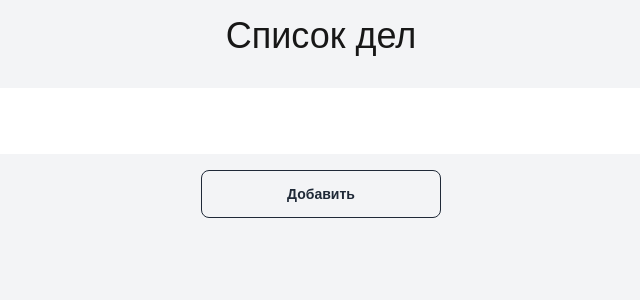
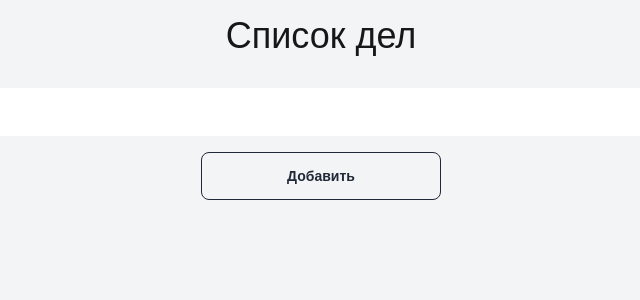
Before and after one commit to GoncharovMaksim/to-do-list, a Next.js app: page / in a window 1280 px wide. Shown: the top 300 px of the page, without its empty margins (319-959 px from the left). Built offline with nearby package versions, Linux system fonts and the light colour scheme.

Commit message:
aфикс бага ширины инпута

```diff
--- a/app/page.tsx
+++ b/app/page.tsx
@@ -49,13 +49,14 @@ export default function Home() {
 					addToDoItem();
 				}}
 				action=''
-				className=' p-8 flex flex-col  items-center gap-4 min-w-full '
+				className=' p-8 flex flex-col  items-center gap-4 w-full '
 			>
 				<input
 					type='text'
 					value={toDoListTitle}
 					onChange={el => setToDoListTitle(el.target.value)}
-					className='input min-w-full text-3xl flex-auto p-8'
+
+					className='input w-full text-3xl flex-auto px-8'
 				/>
 				<button className='btn btn-outline min-w-60'>Добавить</button>
 			</form>
```
